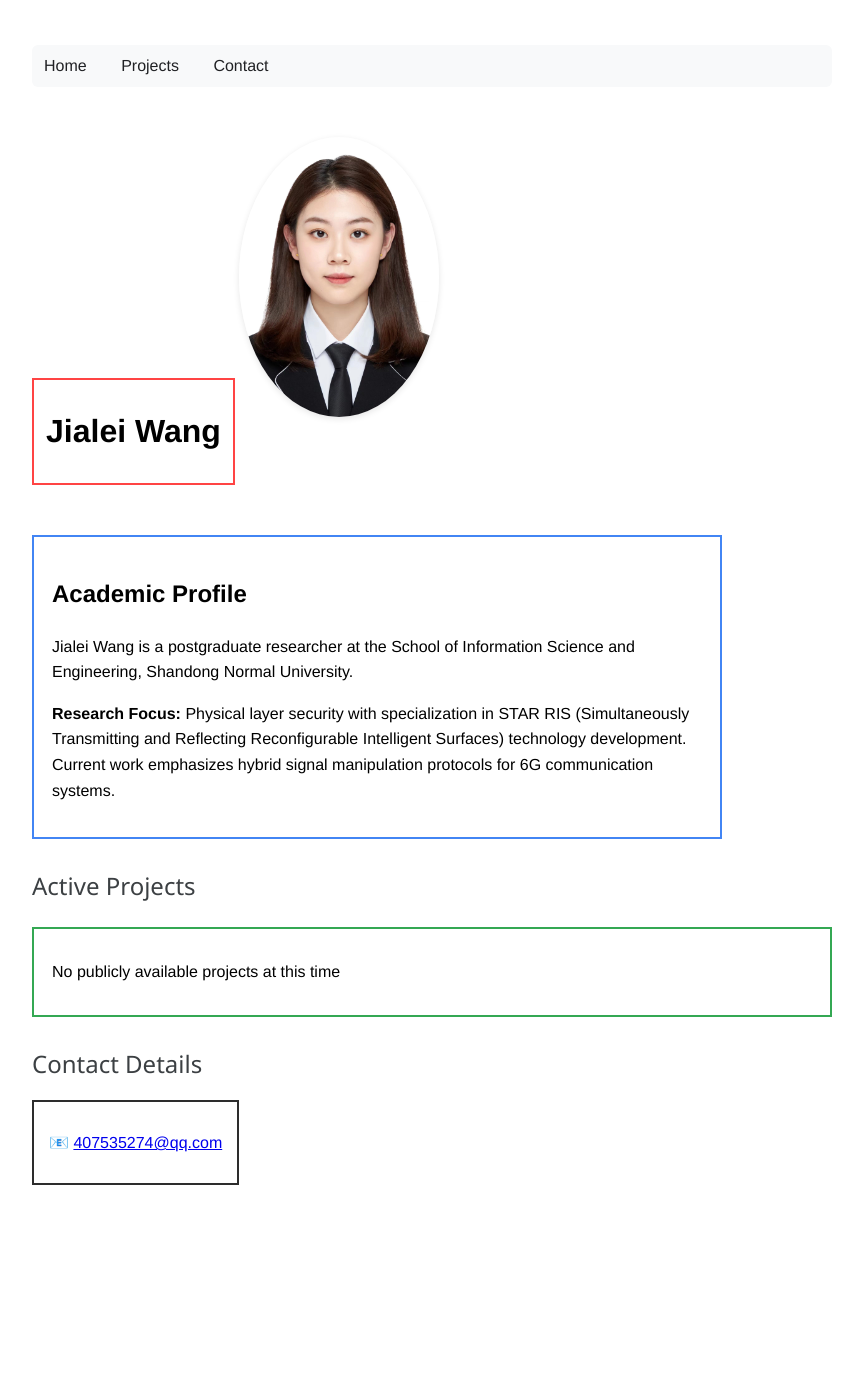
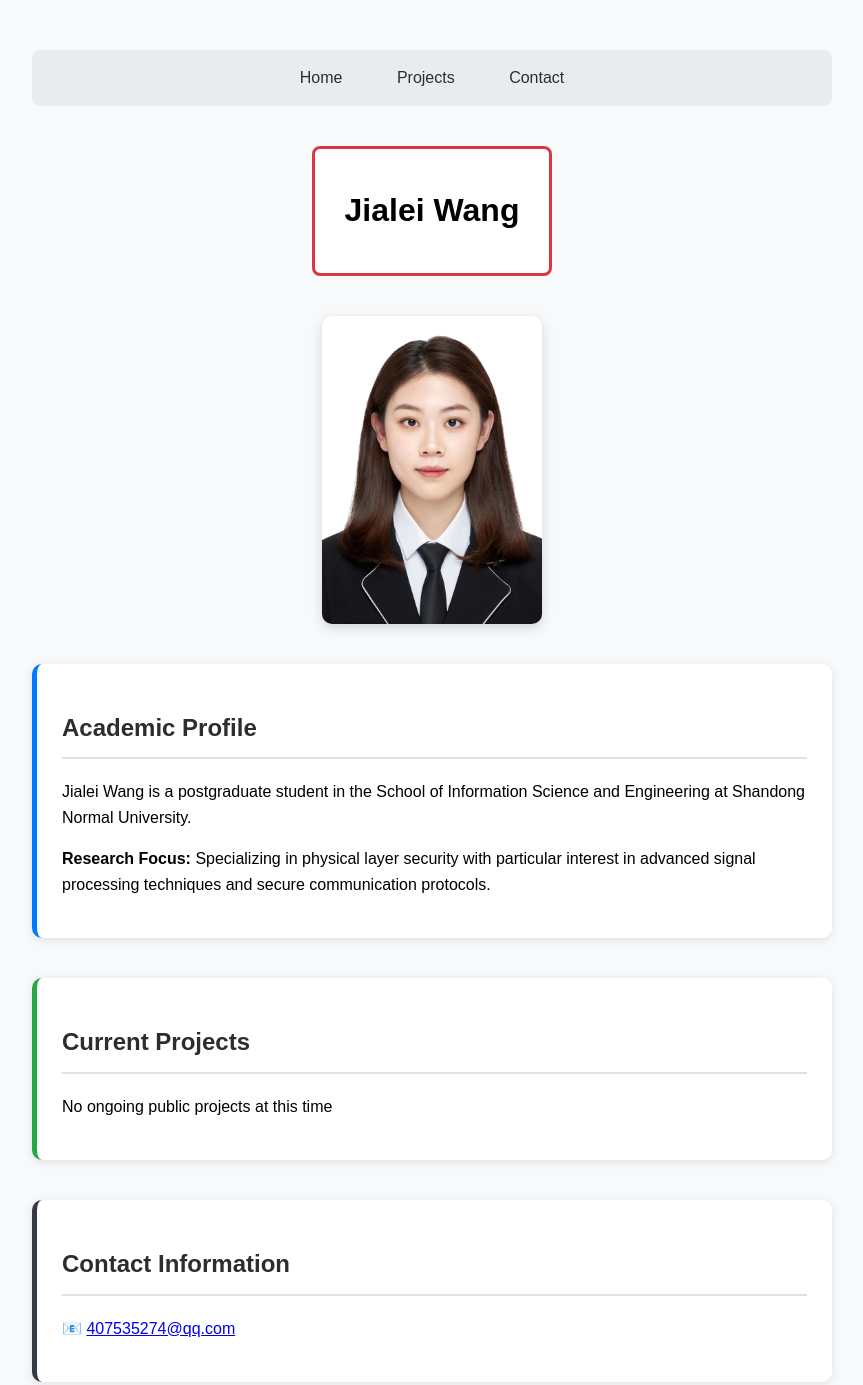
Before and after one commit to 1w2j3a/Wang, a plain HTML site: page index.html in a window 1280 px wide. Shown: the whole page, without its empty margins (208-1071 px from the left). Before the commit the page ends 1205 px from the top, so only its background shows below. Drawn offline with Linux system fonts and the light colour scheme.

Commit message:
index.html

```diff
--- a/index.html
+++ b/index.html
@@ -3,96 +3,124 @@
 <head>
     <meta charset="UTF-8">
     <meta name="viewport" content="width=device-width, initial-scale=1.0">
+    <title>Jialei Wang - Academic Profile</title>
     <style>
-        .red-box {
-            border: 2px solid #ff4444;
-            padding: 12px;
+        /* 基础样式 */
+        body {
+            font-family: 'Arial', sans-serif;
+            line-height: 1.6;
+            max-width: 800px;
+            margin: 0 auto;
+            padding: 20px;
+            background-color: #f8f9fa;
+        }
+
+        /* 导航菜单 */
+        .nav-menu {
+            text-align: center;
+            margin: 30px 0;
+            padding: 15px;
+            background-color: #e9ecef;
+            border-radius: 8px;
+        }
+        .nav-menu a {
+            margin: 0 25px;
+            text-decoration: none;
+            color: #2d2d2d;
+            font-weight: 500;
+            transition: color 0.3s;
+        }
+        .nav-menu a:hover {
+            color: #1a73e8;
+        }
+
+        /* 姓名样式 */
+        .name-container {
+            text-align: center;
+            margin: 40px 0;
+        }
+        .name-box {
             display: inline-block;
-            margin: 25px 0;
+            padding: 15px 30px;
+            border: 3px solid #dc3545;
+            border-radius: 8px;
+            background-color: #fff;
+        }
+
+        /* 照片样式 */
+        .profile-img {
+            width: 220px;
+            height: auto;
+            border-radius: 10px;
+            display: block;
+            margin: 30px auto;
+            box-shadow: 0 4px 12px rgba(0,0,0,0.15);
+        }
+
+        /* 内容区块 */
+        .content-section {
+            margin: 40px 0;
+            padding: 25px;
+            border-radius: 10px;
+            background-color: #fff;
+            box-shadow: 0 2px 8px rgba(0,0,0,0.1);
         }
         .blue-box {
-            border: 2px solid #4285f4;
-            padding: 18px;
-            margin: 25px 0;
-            max-width: 650px;
-            line-height: 1.6;
+            border-left: 5px solid #007bff;
         }
         .green-box {
-            border: 2px solid #34a853;
-            padding: 18px;
-            margin: 25px 0;
+            border-left: 5px solid #28a745;
         }
         .black-box {
-            border: 2px solid #2d2d2d;
-            padding: 15px;
-            display: inline-block;
+            border-left: 5px solid #343a40;
         }
-        .nav-menu {
-            margin: 25px 0;
-            padding: 12px;
-            background: #f8f9fa;
-            border-radius: 6px;
-        }
-        .nav-menu a {
-            margin-right: 30px;
-            text-decoration: none;
-            color: #202124;
-            font-weight: 500;
-        }
-        .profile-img {
-            width: 200px;
-            height: auto;
-            border-radius: 50%;
-            object-fit:cover;
-            margin: 25px 0;
-            box-shadow: 0 2px 6px rgba(0,0,0,0.1);
-        }
+
+        /* 标题样式 */
         .section-title {
             font-size: 24px;
-            color: #3c4043;
-            margin: 30px 0 20px;
-            font-family: 'Segoe UI', sans-serif;
-        }
-        body {
-            font-family: 'Helvetica Neue', Arial, sans-serif;
-            padding: 20px;
-            max-width: 800px;
-            margin: 0 auto;
+            color: #2d2d2d;
+            margin-bottom: 20px;
+            padding-bottom: 10px;
+            border-bottom: 2px solid #dee2e6;
         }
     </style>
 </head>
 <body>
-    <!-- Navigation -->
+    <!-- 导航菜单 -->
     <nav class="nav-menu">
         <a href="#home">Home</a>
         <a href="#projects">Projects</a>
         <a href="#contact">Contact</a>
     </nav>
 
-    <!-- Name -->
-    <div class="red-box">
-        <h1>Jialei Wang</h1>
+    <!-- 姓名 -->
+    <div class="name-container">
+        <div class="name-box">
+            <h1>Jialei Wang</h1>
+        </div>
     </div>
 
-    <!-- Profile Photo -->
-    <img class="profile-img" src="my_photo.jpg" alt="Jialei Wang's Portfolio Photo">
+    <!-- 个人照片 -->
+    <img class="profile-img"
+         src="my_photo.jpg"
+         alt="Jialei Wang's Academic Profile Photo">
 
-    <!-- Profile Section -->
-    <div class="blue-box">
-        <h2>Academic Profile</h2>
-        <p>Jialei Wang is a postgraduate researcher at the School of Information Science and Engineering, Shandong Normal University.</p>
-        <p><strong>Research Focus:</strong> Physical layer security with specialization in STAR RIS (Simultaneously Transmitting and Reflecting Reconfigurable Intelligent Surfaces) technology development. Current work emphasizes hybrid signal manipulation protocols for 6G communication systems.</p>
+    <!-- 个人简介 -->
+    <div class="content-section blue-box">
+        <h2 class="section-title">Academic Profile</h2>
+        <p>Jialei Wang is a postgraduate student in the School of Information Science and Engineering at Shandong Normal University.</p>
+        <p><strong>Research Focus:</strong> Specializing in physical layer security with particular interest in advanced signal processing techniques and secure communication protocols.</p>
     </div>
 
-    <!-- Projects Section -->
-    <div class="section-title">Active Projects</div>
-    <div class="green-box">
-        <p>No publicly available projects at this time</p>
+    <!-- 在研项目 -->
+    <div class="content-section green-box">
+        <h2 class="section-title">Current Projects</h2>
+        <p>No ongoing public projects at this time</p>
     </div>
 
-    <!-- Contact Information -->
-    <div class="section-title">Contact Details</div>
-    <div class="black-box">
+    <!-- 联系方式 -->
+    <div class="content-section black-box">
+        <h2 class="section-title">Contact Information</h2>
         <p>📧 <a href="mailto:407535274@qq.com">407535274@qq.com</a></p>
     </div>
 </body>
```
